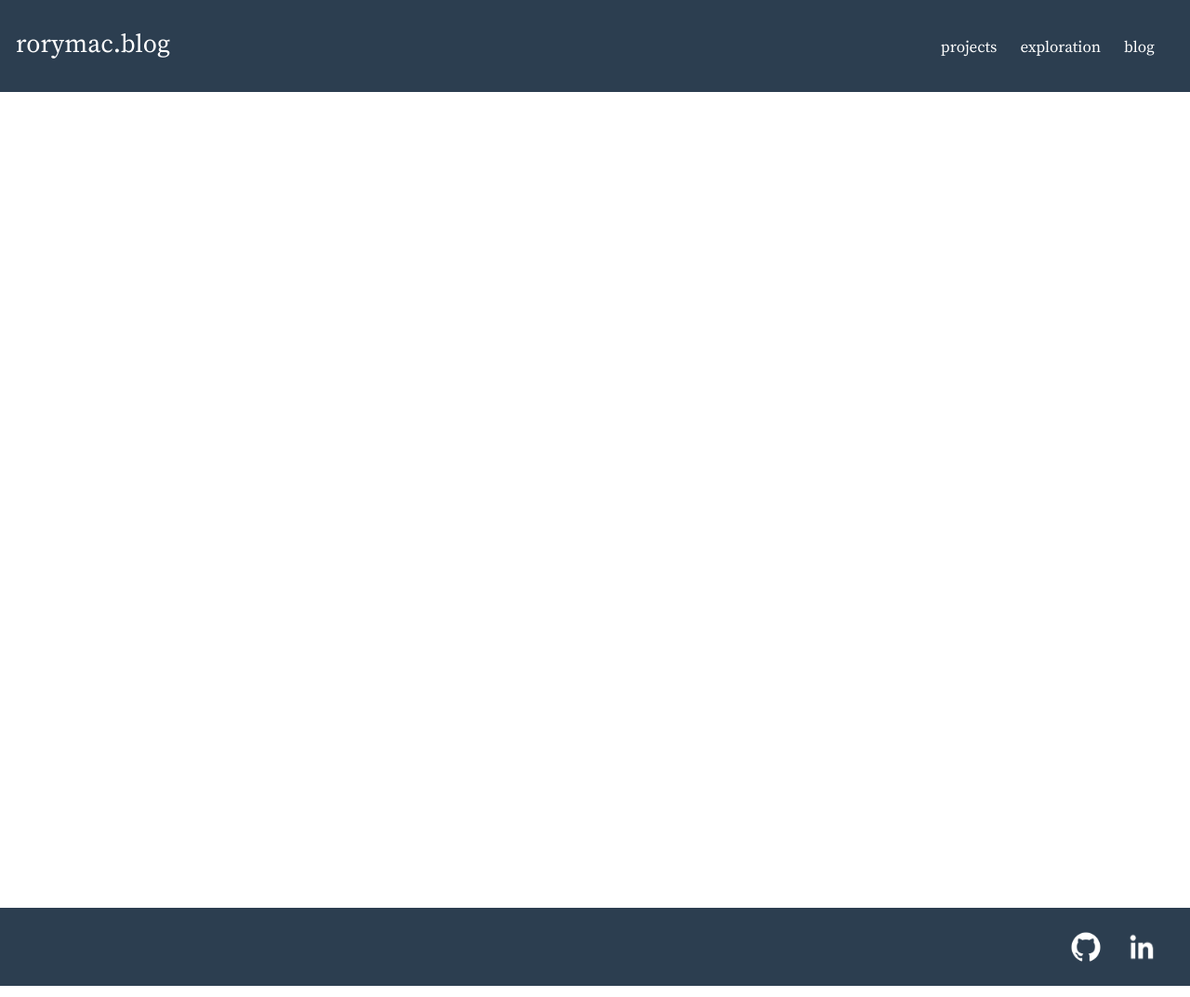
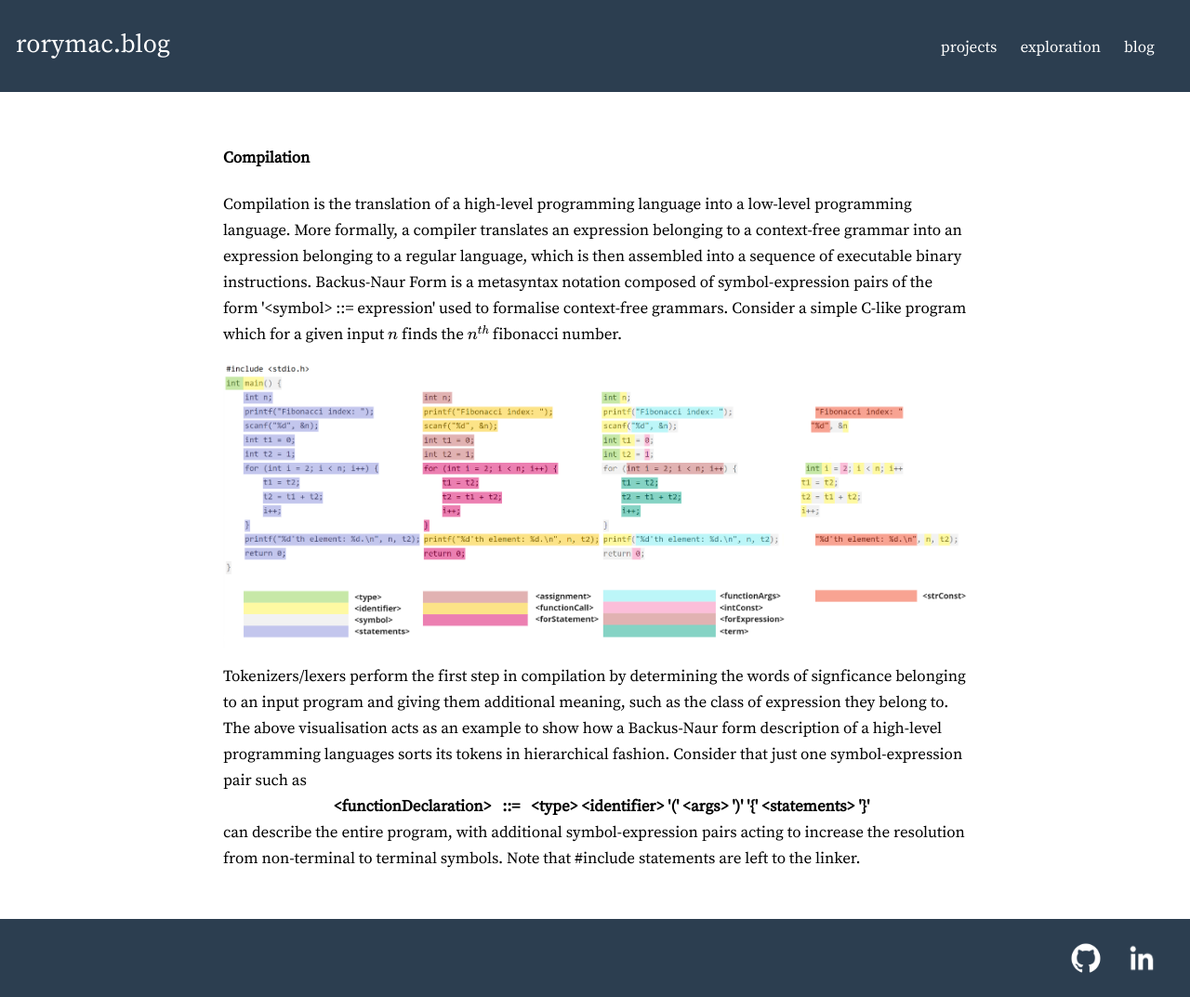
Before and after one commit to Rory-Mac/personal-website, a Jekyll site: the page built from High-Level Programming/Compilation.markdown, in a window 1280 px wide. Shown: the whole page at 93% size. Built offline with Jekyll 4.4.1, drawn with Linux system fonts in a browser that asks for light colours.

Commit message:
update compilation webdoc

```diff
--- a/High-Level Programming/Compilation.markdown
+++ b/High-Level Programming/Compilation.markdown
@@ -1,4 +1,18 @@
 ---
 layout: narrow
-title: Compilers
+title: Compilation
 ---
+<h4>Compilation</h4>
+<p>Compilation is the translation of a high-level programming language into a low-level programming language. More formally, a compiler
+translates an expression belonging to a context-free grammar into an expression belonging to a regular language, which is then assembled
+into a sequence of executable binary instructions. Backus-Naur Form is a metasyntax notation composed of symbol-expression pairs of the
+form '&lt;symbol&gt; ::= expression' used to formalise context-free grammars. Consider a simple C-like program which for a
+given input \(n\) finds the \(n^{th}\) fibonacci number.</p>
+<p><img src="/Assets/images/compiler_input.png" width="100%" height="100%"></p>
+<p>Tokenizers/lexers perform the first step in compilation by determining the words of signficance belonging to an input program and
+giving them additional meaning, such as the class of expression they belong to. The above visualisation acts as an example to show how
+a Backus-Naur form description of a high-level programming languages sorts its tokens in hierarchical fashion. Consider that just one
+symbol-expression pair such as<br>
+<b>&emsp;&emsp;&emsp;&emsp;&emsp;&emsp;&emsp;&lt;functionDeclaration&gt; &nbsp; ::= &nbsp; &lt;type&gt; &lt;identifier&gt; '(' &lt;args&gt; ')' '{' &lt;statements&gt; '}'</b><br>
+can describe the entire program, with additional symbol-expression pairs acting to increase the resolution from non-terminal to terminal symbols.
+Note that #include statements are left to the linker.</p>
```
Also changed, not shown: Assets/images/compiler_input.png (added), Low-Level Programming/Multiprocessing.markdown (line endings or trailing spaces).
